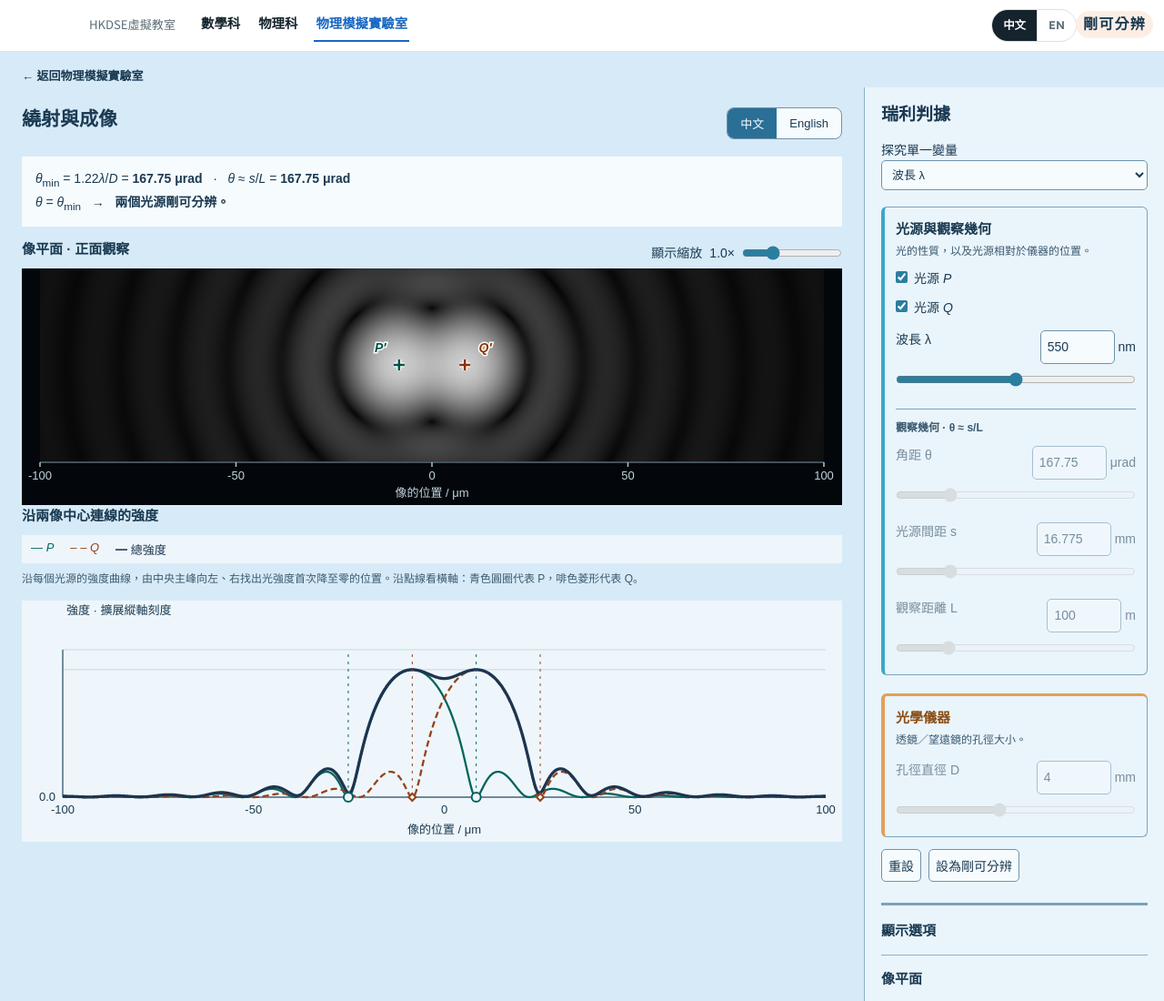
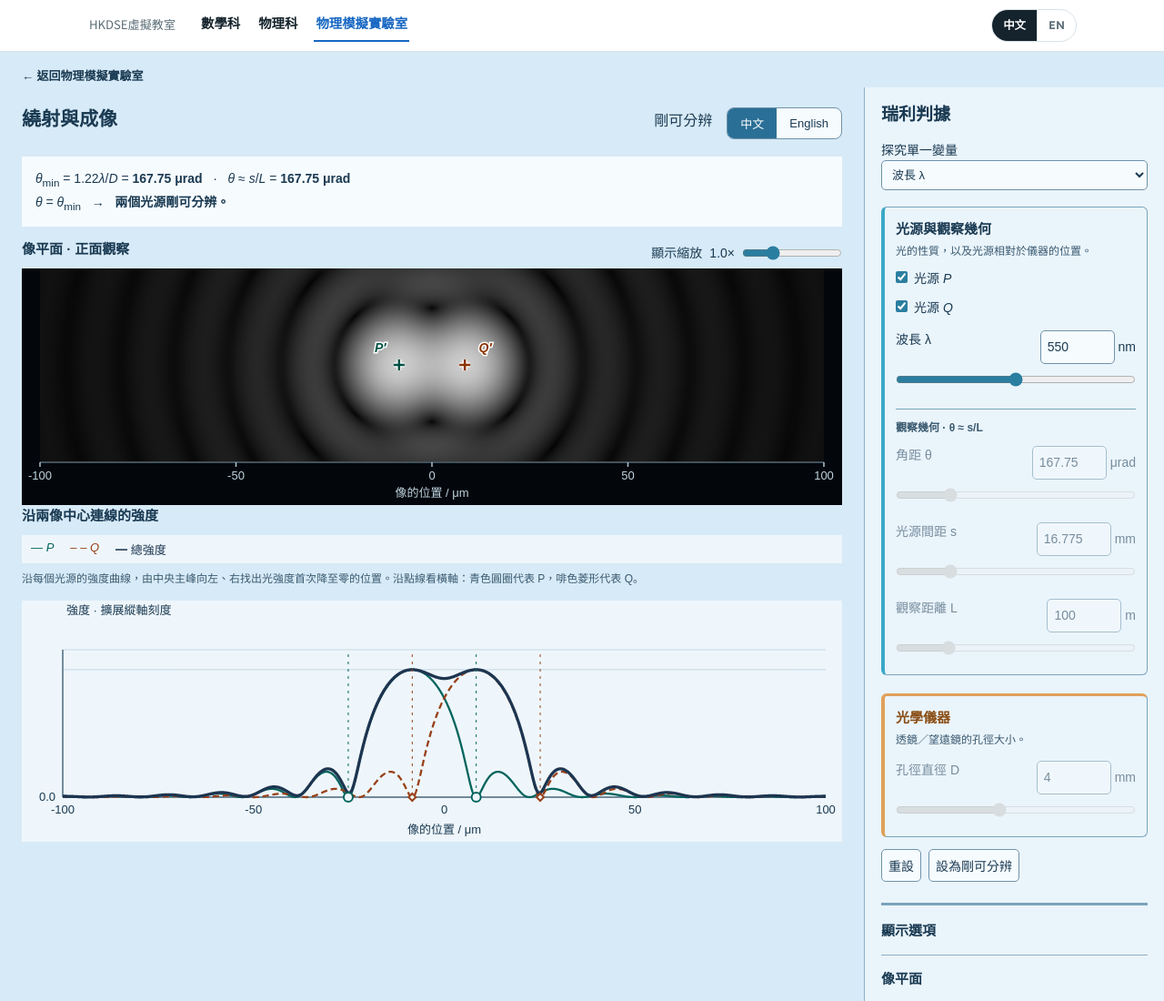
Before and after one commit to grokelmo/math-physics-hub, a plain HTML site: page simulation/rayleigh-criterion.html in a window 1280 px wide. Shown: the top 1100 px of the page at 91% size. Drawn offline with Linux system fonts and the light colour scheme.

Commit message:
Fix Rayleigh status badge clashing with site .badge CSS
Reset position and typography on the in-page status label so the
shared styles.css tile-badge rule no longer pins it to the topnav.

```diff
--- a/simulation/rayleigh-criterion.html
+++ b/simulation/rayleigh-criterion.html
@@ -66,7 +66,7 @@
 #rayleigh-app .article-head{display:flex;justify-content:space-between;align-items:flex-start;gap:16px;margin-bottom:8px}
 #rayleigh-app .article-head .top{flex:1;min-width:0;display:flex;align-items:baseline;justify-content:space-between;gap:12px;flex-wrap:wrap}
 #rayleigh-app .top h2{font-size:21px;line-height:1.6}
-#rayleigh-app .badge{color:var(--text);font-size:16px;line-height:1.6}
+#rayleigh-app .badge{position:static;top:auto;right:auto;color:var(--text);background:transparent;font-size:16px;font-weight:normal;line-height:1.6;letter-spacing:normal;text-transform:none;padding:0;border-radius:0}
 #rayleigh-app .lang-toggle{display:inline-flex;flex-shrink:0;border:1px solid #6e93aa;border-radius:8px;overflow:hidden;background:var(--card);margin-top:4px}
 #rayleigh-app .lang-toggle button{border:0;border-radius:0;padding:7px 14px;background:transparent;color:var(--text);font:13px Arial,"Microsoft JhengHei",sans-serif}
 #rayleigh-app .lang-toggle button[aria-pressed="true"]{background:#2a6f96;color:#fff}
```
